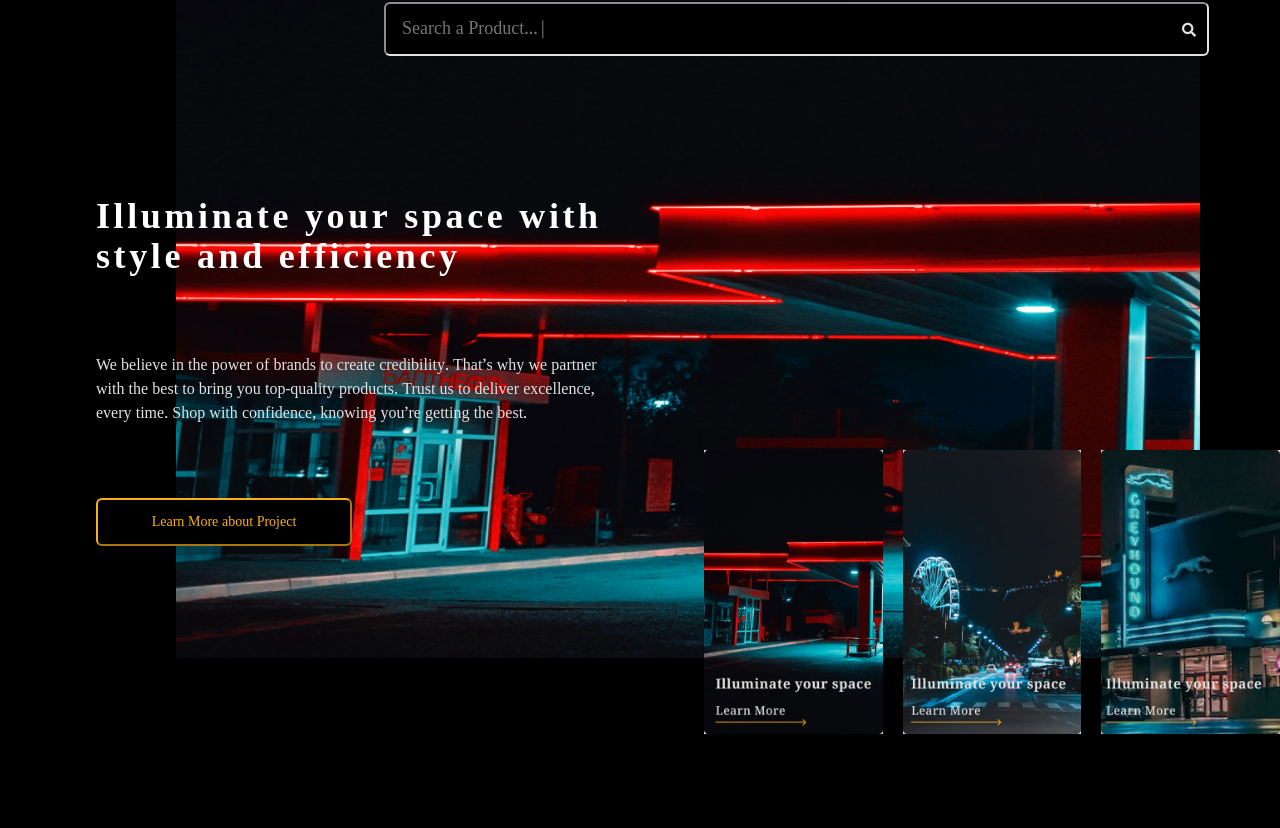
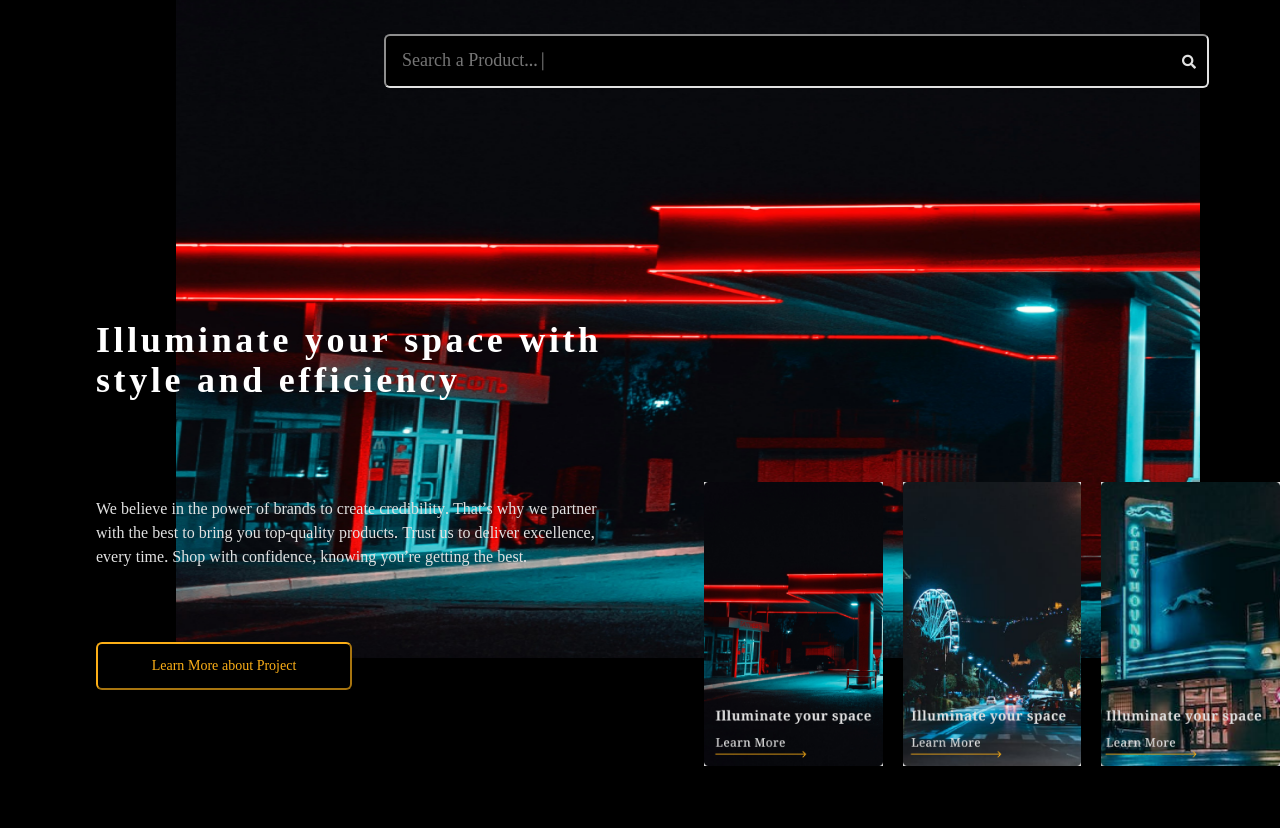
Before and after one commit to MishalMohammedmern/demo2, a React (Create React App) app: page / in a window 1280 px wide. Shown: the part 222-1050 px from the top of the page. Built offline with nearby package versions, Linux system fonts and the light colour scheme.

Commit message:
mishalcommit1234

```diff
--- a/src/pages/home/Home.js
+++ b/src/pages/home/Home.js
@@ -18,21 +18,21 @@ function Home() {
 
         <div className='w-full h-968 bg-black pb-20'>
           <div className=' w-4/5 h-768 ml-44'><img className='w-full h-full ' src="/images/pumb.png" alt=""  /></div>
-          <div className=' ml-30% w-849 h-12 absolute top-56 flex flex-row'><input className='font-noto text-lg bg-black rounded-md text-buttoncolor w-full h-full border-buttoncolor pl-4' type="text"  placeholder='Search a Product...|'/>
-          <img className=' w-6 h-6 relative right-8 mt-4' src="/images/Search.png" alt=""  /></div>
-          <div className=' w-518 h-28 absolute top-96 ml-24'><p className=' text-white font-noto text-4xl font-bold tracking-widest'>Illuminate your space with style and efficiency</p></div>
-          <div className=' w-518 h-28  ml-24 relative bottom-80'><p className=' text-buttoncolor font-noto text-base font-normal '>We believe in the power of brands to create credibility. That’s why we partner with the best to bring you top-quality products. Trust us to deliver excellence, every time.
+          <div className=' ml-30% w-849 h-12 relative bottom-96 flex flex-row'><input className='font-noto text-lg bg-black rounded-md text-buttoncolor w-full h-full border-buttoncolor pl-4 relative bottom-60' type="text"  placeholder='Search a Product...|'/>
+          <img className=' w-6 h-6 relative right-8 mt-4  bottom-60' src="/images/Search.png" alt=""  /></div>
+          <div className=' w-518 h-28 relative bottom-96 ml-24'><p className=' text-white font-noto text-4xl font-bold tracking-widest m-0'>Illuminate your space with style and efficiency</p></div>
+          <div className=' w-518 h-28  ml-24 relative bottom-80'><p className=' text-buttoncolor font-noto text-base font-normal m-0 '>We believe in the power of brands to create credibility. That’s why we partner with the best to bring you top-quality products. Trust us to deliver excellence, every time.
           Shop with confidence, knowing you’re getting the best.</p></div>
           <button  className='font-noto text-sm text-color1 border-color1 rounded-md w-64 h-12 bg-black relative bottom-72 ml-24'>Learn More about Project</button>
           <div className='flex flex-row ml-55% relative bottom-96 '>
-            <div className='w-215 h-337 border-buttoncolor rounded-md '><img className=' w-full h-full   ' src="/images/img1.png" alt="" /></div>
-            <div className='w-215 h-337 border-buttoncolor rounded-md ml-5'><img className=' w-full h-full' src="/images/img2.png" alt="" /></div>
-            <div className='w-215 h-337 border-buttoncolor rounded-md ml-5'><img className=' w-full h-full' src="/images/img3.png" alt="" /></div>
+            <div className='w-215 h-337 border-buttoncolor rounded-md relative bottom-28'><img className=' w-full h-full m-0   ' src="/images/img1.png" alt="" /></div>
+            <div className='w-215 h-337 border-buttoncolor rounded-md ml-5 relative bottom-28'><img className=' w-full h-full' src="/images/img2.png" alt="" /></div>
+            <div className='w-215 h-337 border-buttoncolor rounded-md ml-5 relative bottom-28'><img className=' w-full h-full' src="/images/img3.png" alt="" /></div>
           </div>
-          <div className=' w-full flex flex-row justify-center relative bottom-72'>
-            <img className='w-28'  src="/images/white.png" alt=""  />
-            <img className='w-28 ml-5' src="/images/yellow.png" alt=""  />
-            <img className='w-28 ml-5' src="/images/white.png" alt=""  />
+          <div className=' w-full flex flex-row justify-center relative bottom-96'>
+            <img className='w-28 relative bottom-10'  src="/images/white.png" alt=""  />
+            <img className='w-28 ml-5 relative bottom-10' src="/images/yellow.png" alt=""  />
+            <img className='w-28 ml-5 relative bottom-10' src="/images/white.png" alt=""  />
           </div>
 
         </div>
--- a/tailwind.config.js
+++ b/tailwind.config.js
@@ -57,6 +57,7 @@ module.exports = {
         '373':'373px',
         '731':'731px'
       }
+
     }
   },
   plugins: [],
```
Also changed, not shown: 11 other files (tests, documents, lock files or other folders).
